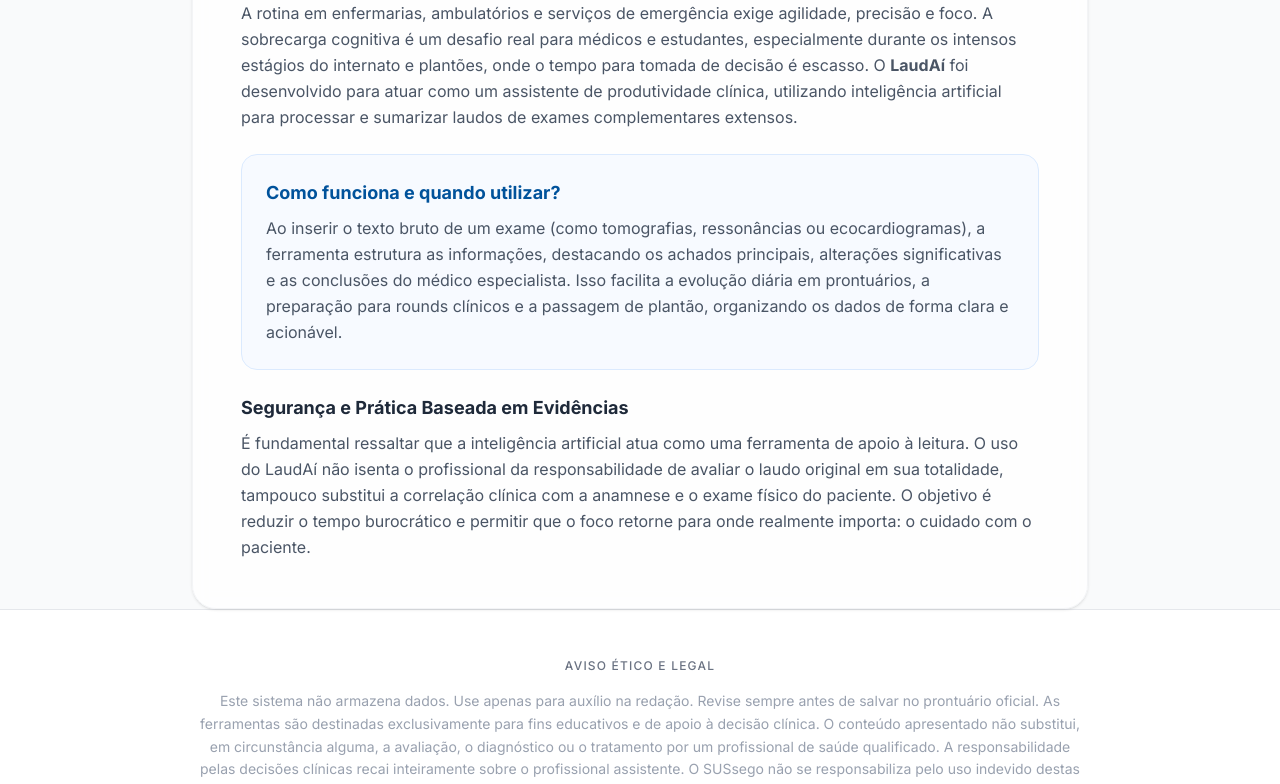
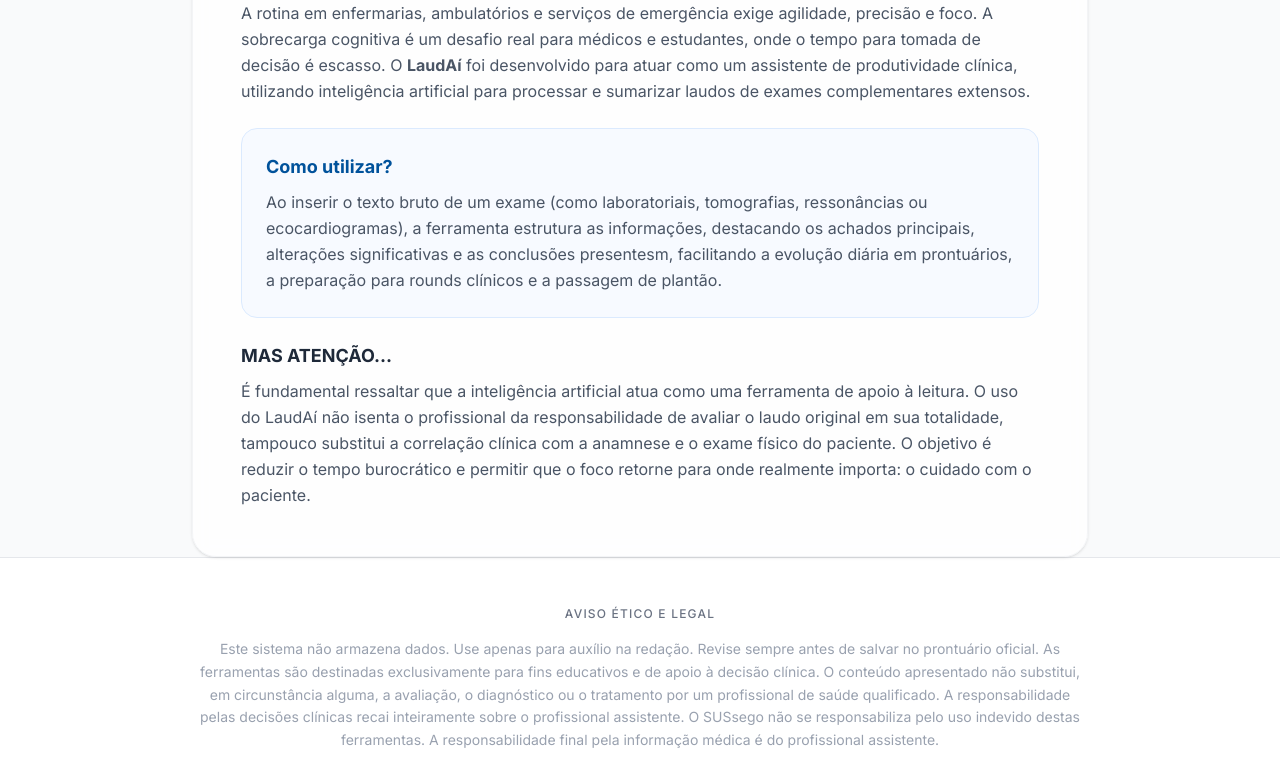
Before and after one commit to lucasvzack-sys/001, a React (Vite) app: page /laudai in a window 1280 px wide. Shown: the part 2276-3060 px from the top of the page. Built offline with nearby package versions, Linux system fonts and the light colour scheme.

Commit message:
Update LaudAi.tsx

```diff
--- a/src/components/LaudAi.tsx
+++ b/src/components/LaudAi.tsx
@@ -343,18 +343,18 @@ export default function LaudAi({ onNavigate }: LaudAiProps) {
 
   <div className="space-y-6 text-gray-600 leading-relaxed">
     <p>
-      A rotina em enfermarias, ambulatórios e serviços de emergência exige agilidade, precisão e foco. A sobrecarga cognitiva é um desafio real para médicos e estudantes, especialmente durante os intensos estágios do internato e plantões, onde o tempo para tomada de decisão é escasso. O <strong>LaudAí</strong> foi desenvolvido para atuar como um assistente de produtividade clínica, utilizando inteligência artificial para processar e sumarizar laudos de exames complementares extensos.
+      A rotina em enfermarias, ambulatórios e serviços de emergência exige agilidade, precisão e foco. A sobrecarga cognitiva é um desafio real para médicos e estudantes, onde o tempo para tomada de decisão é escasso. O <strong>LaudAí</strong> foi desenvolvido para atuar como um assistente de produtividade clínica, utilizando inteligência artificial para processar e sumarizar laudos de exames complementares extensos.
     </p>
 
     <div className="bg-blue-50/50 p-6 rounded-2xl border border-blue-100">
-      <h3 className="text-lg font-bold text-medical-blue mb-2">Como funciona e quando utilizar?</h3>
+      <h3 className="text-lg font-bold text-medical-blue mb-2">Como utilizar?</h3>
       <p>
-        Ao inserir o texto bruto de um exame (como tomografias, ressonâncias ou ecocardiogramas), a ferramenta estrutura as informações, destacando os achados principais, alterações significativas e as conclusões do médico especialista. Isso facilita a evolução diária em prontuários, a preparação para rounds clínicos e a passagem de plantão, organizando os dados de forma clara e acionável.
+        Ao inserir o texto bruto de um exame (como laboratoriais, tomografias, ressonâncias ou ecocardiogramas), a ferramenta estrutura as informações, destacando os achados principais, alterações significativas e as conclusões presentesm, facilitando a evolução diária em prontuários, a preparação para rounds clínicos e a passagem de plantão.
       </p>
     </div>
 
     <section>
-      <h3 className="text-lg font-bold text-gray-800 mb-2">Segurança e Prática Baseada em Evidências</h3>
+      <h3 className="text-lg font-bold text-gray-800 mb-2">MAS ATENÇÃO...</h3>
       <p>
         É fundamental ressaltar que a inteligência artificial atua como uma ferramenta de apoio à leitura. O uso do LaudAí não isenta o profissional da responsabilidade de avaliar o laudo original em sua totalidade, tampouco substitui a correlação clínica com a anamnese e o exame físico do paciente. O objetivo é reduzir o tempo burocrático e permitir que o foco retorne para onde realmente importa: o cuidado com o paciente.
       </p>
```
